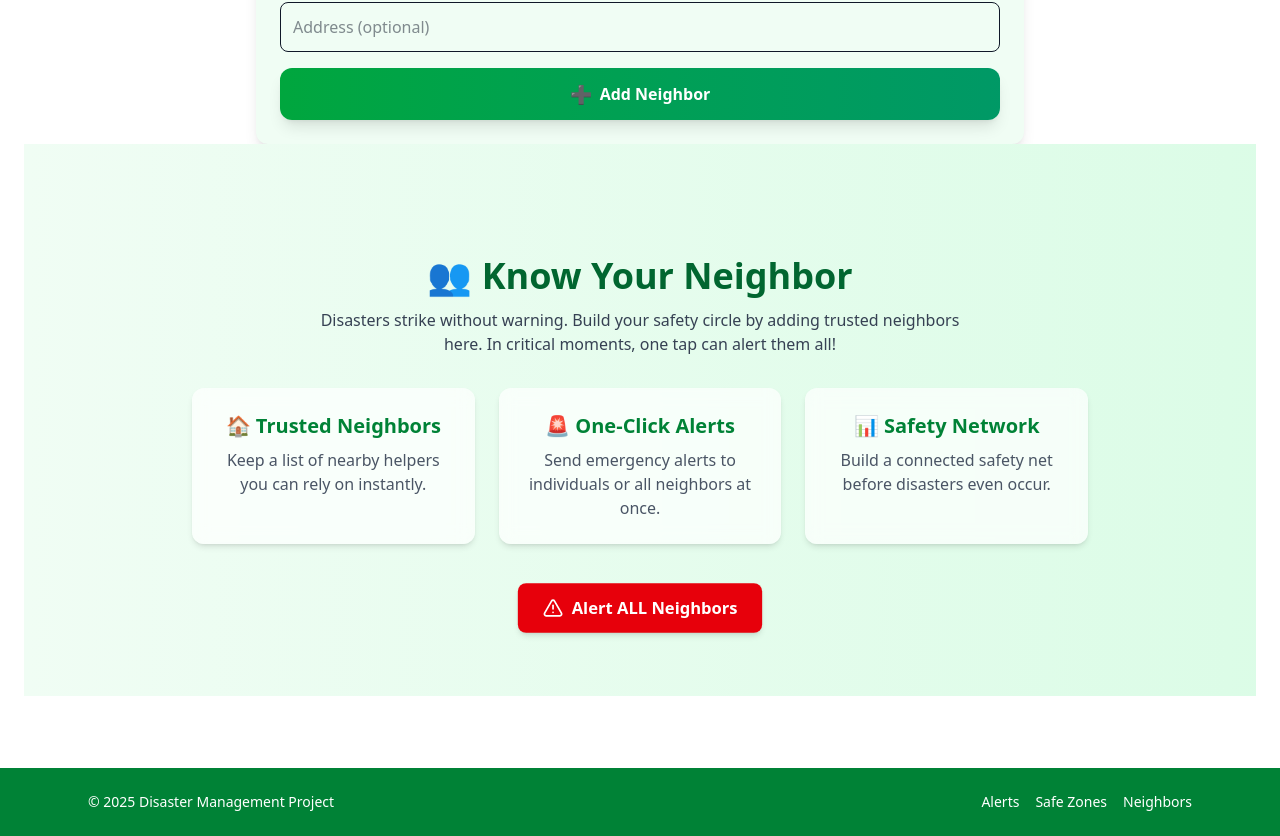
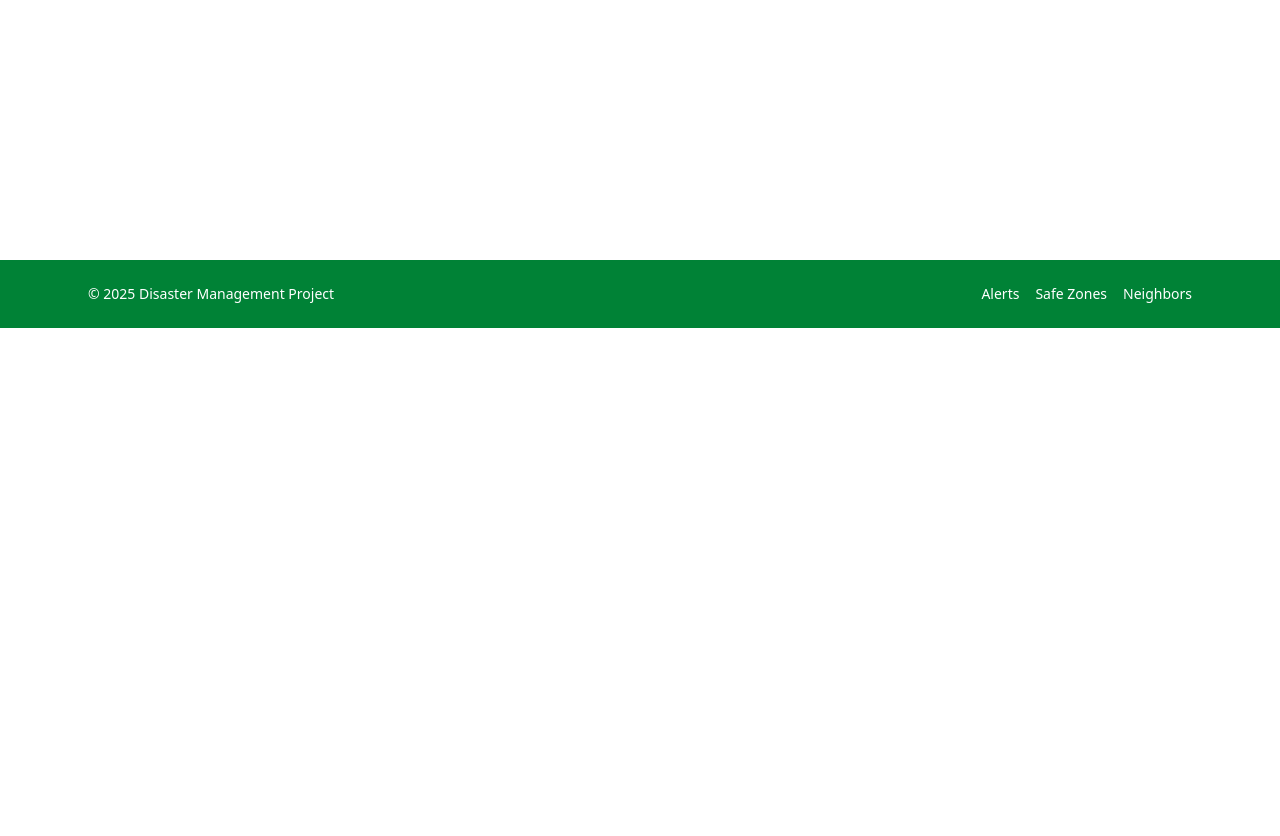
Before and after one commit to KrishnakantPatel234/SAHARA, a React (Vite) app: page /neighbors in a window 1280 px wide. Shown: the part 472-1308 px from the top of the page. After the commit the page ends 800 px from the top, so only its background shows below. Built offline with nearby package versions, Linux system fonts and the light colour scheme.

Commit message:
Updated neighbor page

```diff
--- a/src/pages/Neighbors.jsx
+++ b/src/pages/Neighbors.jsx
@@ -1,11 +1,12 @@
 import { useState, useEffect } from "react";
 import { Link } from "react-router-dom";
-import { Home, User, Phone, MapPin, Bell, AlertTriangle, Shield } from "lucide-react";
+import { Home, User, Phone, MapPin, Bell, AlertTriangle, Shield, Trash2 } from "lucide-react";
 import { motion } from "framer-motion";
 
 export default function Neighbors() {
   const [neighbors, setNeighbors] = useState([]);
   const [formData, setFormData] = useState({ name: "", phone: "", address: "" });
+  const [showForm, setShowForm] = useState(false);
 
   // Load from localStorage
   useEffect(() => {
@@ -29,6 +30,7 @@ export default function Neighbors() {
     }
     setNeighbors([...neighbors, { ...formData, id: Date.now() }]);
     setFormData({ name: "", phone: "", address: "" });
+    setShowForm(false); // hide form after adding
   };
 
   const removeNeighbor = (id) => {
@@ -56,10 +58,9 @@ export default function Neighbors() {
 
   return (
     <div className="flex flex-col min-h-screen">
-      {/* ✅ Navbar (same as Home with animation) */}
+      {/* ✅ Navbar */}
       <header className="fixed top-0 left-0 w-full z-50 bg-white/30 backdrop-blur-md shadow-sm">
         <div className="max-w-7xl mx-auto flex items-center justify-between px-6 py-4">
-          {/* ✅ Animated Logo */}
           <motion.h1
             initial={{ opacity: 0, x: -20 }}
             animate={{ opacity: 1, x: 0 }}
@@ -69,14 +70,9 @@ export default function Neighbors() {
             <Shield className="w-6 h-6 text-green-600" /> SAHARA
           </motion.h1>
 
-          {/* ✅ Navbar Links */}
           <nav className="hidden md:flex gap-8 text-lg font-medium text-gray-700">
             {["Home", "Alerts", "Safe Zones", "Neighbors"].map((item, idx) => (
-              <motion.div
-                key={idx}
-                whileHover={{ scale: 1.1 }}
-                className="relative group"
-              >
+              <motion.div key={idx} whileHover={{ scale: 1.1 }} className="relative group">
                 <Link
                   to={item === "Home" ? "/" : `/${item.toLowerCase().replace(" ", "")}`}
                   className="hover:text-green-700 transition"
@@ -88,13 +84,11 @@ export default function Neighbors() {
             ))}
           </nav>
 
-          {/* ✅ CTA Button */}
+          {/* ✅ Toggle Add Neighbor Form */}
           <motion.button
             whileHover={{ scale: 1.05 }}
             className="hidden md:inline-block bg-green-600 hover:bg-green-700 text-white px-4 py-2 rounded-lg shadow-md transition"
-            onClick={() => {
-              document.getElementById("add-form")?.scrollIntoView({ behavior: "smooth" });
-            }}
+            onClick={() => setShowForm(!showForm)}
           >
             ➕ Add Neighbor
           </motion.button>
@@ -106,11 +100,11 @@ export default function Neighbors() {
         initial={{ opacity: 0, y: -20 }}
         animate={{ opacity: 1, y: 0 }}
         transition={{ duration: 0.7 }}
-        className="bg-gradient-to-r mt-5 from-green-50 to-green-100 py-12 text-center"
+        className="bg-gradient-to-r mt-20 from-green-50 to-green-100 py-12 text-center"
       >
         <h2 className="text-4xl font-extrabold text-green-800">👥 Know Your Neighbor</h2>
         <p className="mt-3 text-gray-700 max-w-2xl mx-auto">
-          In times of disaster, your neighbors are your first line of support. Add and connect with them for quick help and alerts.
+          In times of disaster, your neighbors are your first line of support.
         </p>
         <motion.button
           whileHover={{ scale: 1.05 }}
@@ -123,8 +117,9 @@ export default function Neighbors() {
         </motion.button>
       </motion.section>
 
-      {/* ✅ Form Section */}
       <main className="flex-1 px-6 py-10 bg-white">
+        {/* ✅ Conditional Form */}
+        {showForm && (
           <motion.div
             initial={{ opacity: 0, scale: 0.95 }}
             animate={{ opacity: 1, scale: 1 }}
@@ -148,52 +143,58 @@ export default function Neighbors() {
                 <span className="text-lg">➕</span>
                 Add Neighbor
               </button>
-
             </form>
           </motion.div>
+        )}
 
         {/* ✅ Neighbor List */}
-        <motion.section
-  initial={{ opacity: 0, y: -20 }}
-  animate={{ opacity: 1, y: 0 }}
-  transition={{ duration: 0.7 }}
-  className="pt-28 bg-gradient-to-r from-green-50 to-green-100 pb-16 text-center"
+        <section className="max-w-4xl mx-auto mt-10 grid gap-6 md:grid-cols-2">
+          {neighbors.map((n) => (
+            <motion.div
+              key={n.id}
+              whileHover={{ scale: 1.03 }}
+              className="bg-white p-5 rounded-xl shadow-md border flex flex-col gap-3"
             >
-  <h2 className="text-4xl font-extrabold text-green-800">
-    👥 Know Your Neighbor
-  </h2>
-  <p className="mt-3 text-gray-700 max-w-2xl mx-auto">
-    Disasters strike without warning. Build your safety circle by adding trusted neighbors here.
-    In critical moments, one tap can alert them all!
+              <h4 className="text-xl font-bold text-green-700 flex items-center gap-2">
+                <User className="w-5 h-5 text-green-600" /> {n.name}
+              </h4>
+              <p className="flex items-center gap-2 text-gray-700">
+                <Phone className="w-4 h-4 text-green-500" /> {n.phone}
               </p>
+              {n.address && (
+                <p className="flex items-center gap-2 text-gray-700">
+                  <MapPin className="w-4 h-4 text-green-500" /> {n.address}
+                </p>
+              )}
+              <div className="flex gap-3 mt-2">
+                <button
+                  onClick={() => callNeighbor(n.phone)}
+                  className="px-3 py-2 bg-green-600 text-white rounded-lg text-sm hover:bg-green-700 transition"
+                >
+                  📞 Call
+                </button>
+                <button
+                  onClick={() => alertNeighbor(n.name)}
+                  className="px-3 py-2 bg-yellow-500 text-white rounded-lg text-sm hover:bg-yellow-600 transition"
+                >
+                  🚨 Alert
+                </button>
+                <button
+                  onClick={() => removeNeighbor(n.id)}
+                  className="px-3 py-2 bg-red-600 text-white rounded-lg text-sm hover:bg-red-700 transition flex items-center gap-1"
+                >
+                  <Trash2 className="w-4 h-4" /> Remove
+                </button>
+              </div>
+            </motion.div>
+          ))}
 
-  {/* ✅ Quick Stats */}
-  <div className="mt-8 grid gap-6 md:grid-cols-3 max-w-4xl mx-auto">
-    <motion.div whileHover={{ scale: 1.05 }} className="bg-white/70 backdrop-blur-sm p-6 rounded-xl shadow-md">
-      <h3 className="text-xl font-bold text-green-700">🏠 Trusted Neighbors</h3>
-      <p className="text-gray-600 mt-2">Keep a list of nearby helpers you can rely on instantly.</p>
-    </motion.div>
-    <motion.div whileHover={{ scale: 1.05 }} className="bg-white/70 backdrop-blur-sm p-6 rounded-xl shadow-md">
-      <h3 className="text-xl font-bold text-green-700">🚨 One-Click Alerts</h3>
-      <p className="text-gray-600 mt-2">Send emergency alerts to individuals or all neighbors at once.</p>
-    </motion.div>
-    <motion.div whileHover={{ scale: 1.05 }} className="bg-white/70 backdrop-blur-sm p-6 rounded-xl shadow-md">
-      <h3 className="text-xl font-bold text-green-700">📊 Safety Network</h3>
-      <p className="text-gray-600 mt-2">Build a connected safety net before disasters even occur.</p>
-    </motion.div>
-  </div>
-
-  {/* ✅ Alert Button */}
-  <motion.button
-    whileHover={{ scale: 1.05 }}
-    animate={{ scale: [1, 1.1, 1] }}
-    transition={{ repeat: Infinity, duration: 1.5 }}
-    onClick={alertAllNeighbors}
-    className="mt-10 bg-red-600 hover:bg-red-700 text-white px-6 py-3 rounded-lg font-bold flex items-center gap-2 mx-auto shadow-md"
-  >
-    <AlertTriangle className="w-5 h-5" /> Alert ALL Neighbors
-  </motion.button>
-</motion.section>
+          {neighbors.length === 0 && (
+            <p className="text-center text-gray-500 col-span-2">
+              No neighbors added yet. Click ➕ Add Neighbor to start.
+            </p>
+          )}
+        </section>
       </main>
 
       {/* ✅ Footer */}
```
Lines whose indentation alone changed are shown as unchanged.
